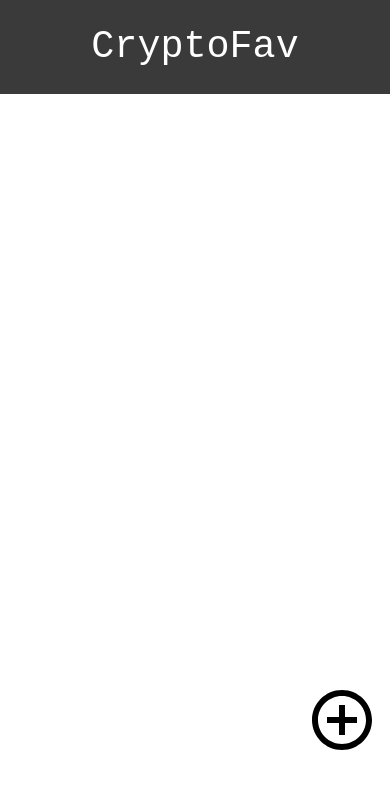
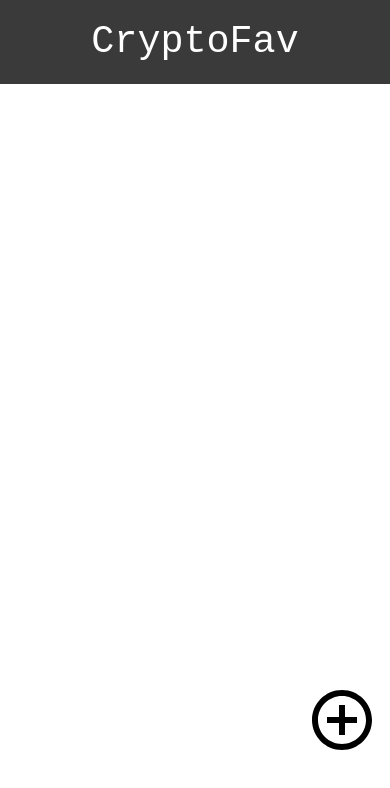
Before and after one commit to Damebeus/Challenge41, a React (Create React App) app: page /home in a window 390 px wide. Shown: the top 788 px of the page. Built offline with nearby package versions, Linux system fonts and the light colour scheme.

Commit message:
height navbar

```diff
--- a/src/components/Navbar/Navbar.module.css
+++ b/src/components/Navbar/Navbar.module.css
@@ -17,8 +17,8 @@
     font-size: 2.4rem;
     color: #fff;
     font-family: monospace;
-    margin-top: 15px;
-    margin-bottom: 15px;
+    margin-top: 10px;
+    margin-bottom: 10px;
     padding: 10px;
 }
 .back{
@@ -29,7 +29,7 @@
 }
 .back button{
     font-size: 1.6rem;
-    margin-top: 30px;
+    margin-top: 25px;
     color: #fff;
     text-decoration: none;
     background-color: transparent;
```
